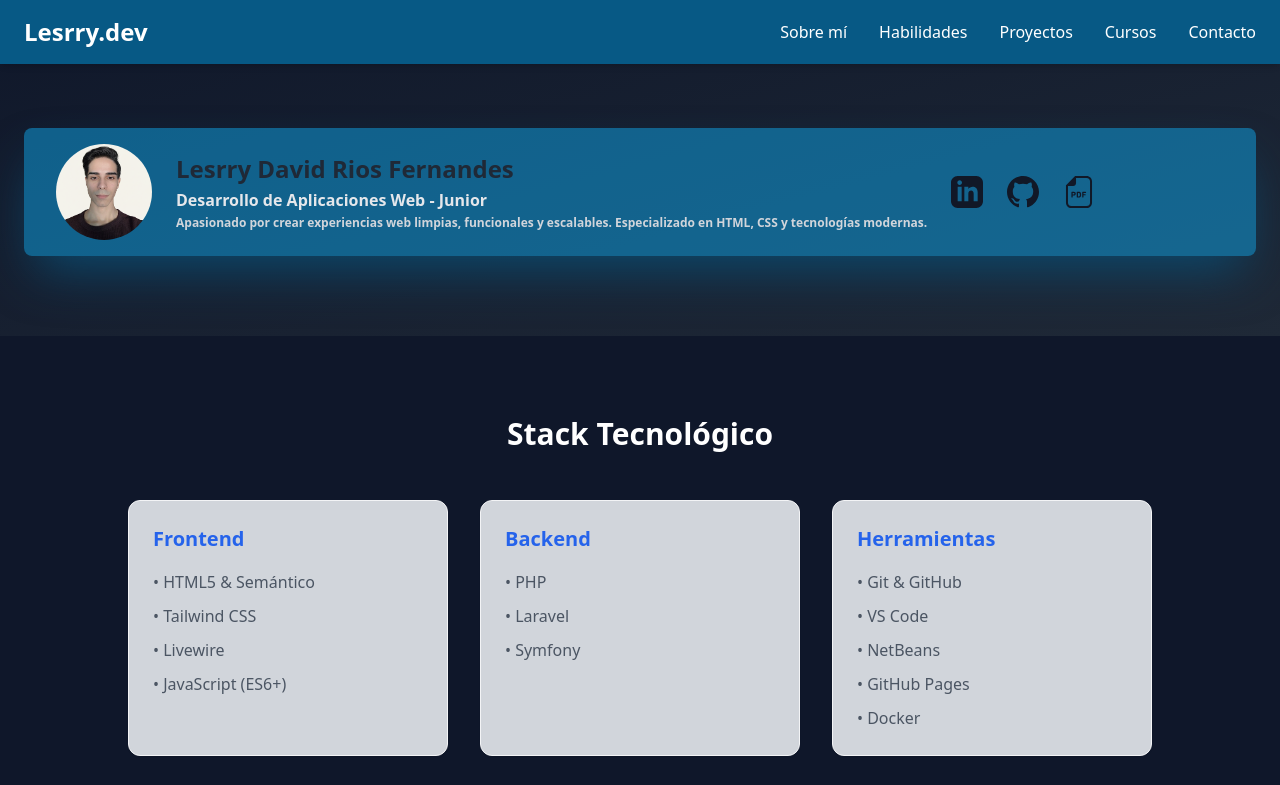
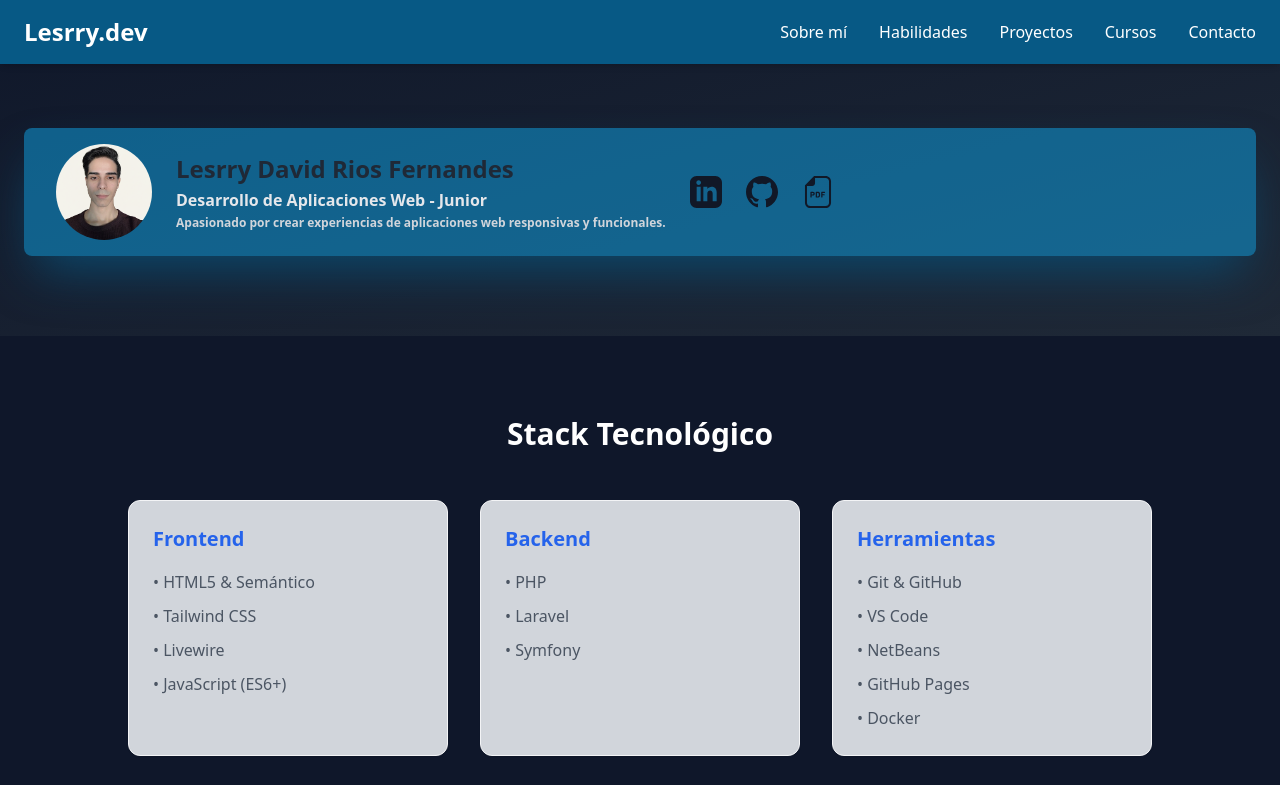
Before and after one commit to DavidR10s/portfolio, a plain HTML site: page index.html in a window 1280 px wide. Shown: the top 785 px of the page. Drawn offline with nearby package versions, Linux system fonts and the light colour scheme.

Commit message:
modificacion en mi descripcion

```diff
--- a/index.html
+++ b/index.html
@@ -81,7 +81,7 @@
                 <div class="space-y-0.5">
                     <h1 class="text-2xl font-semibold text-gradient-500">Lesrry David Rios Fernandes</h1>
                     <p class="font-medium text-gray-200 mb-4"><b>Desarrollo de Aplicaciones Web - Junior</b></p>
-                    <p class="font-bold text-gray-300 text-xs mb-4">Apasionado por crear experiencias web limpias, funcionales y escalables. Especializado en HTML, CSS y tecnologías modernas.</p>
+                    <p class="font-bold text-gray-300 text-xs mb-4">Apasionado por crear experiencias de aplicaciones web responsivas y funcionales.</p>
                 </div>
             </div>
             <a href="https://www.linkedin.com/in/lesrry-david-rios-fernandes-99876b283/" class="text-gray-900 hover:text-gray-300 transition">
```
